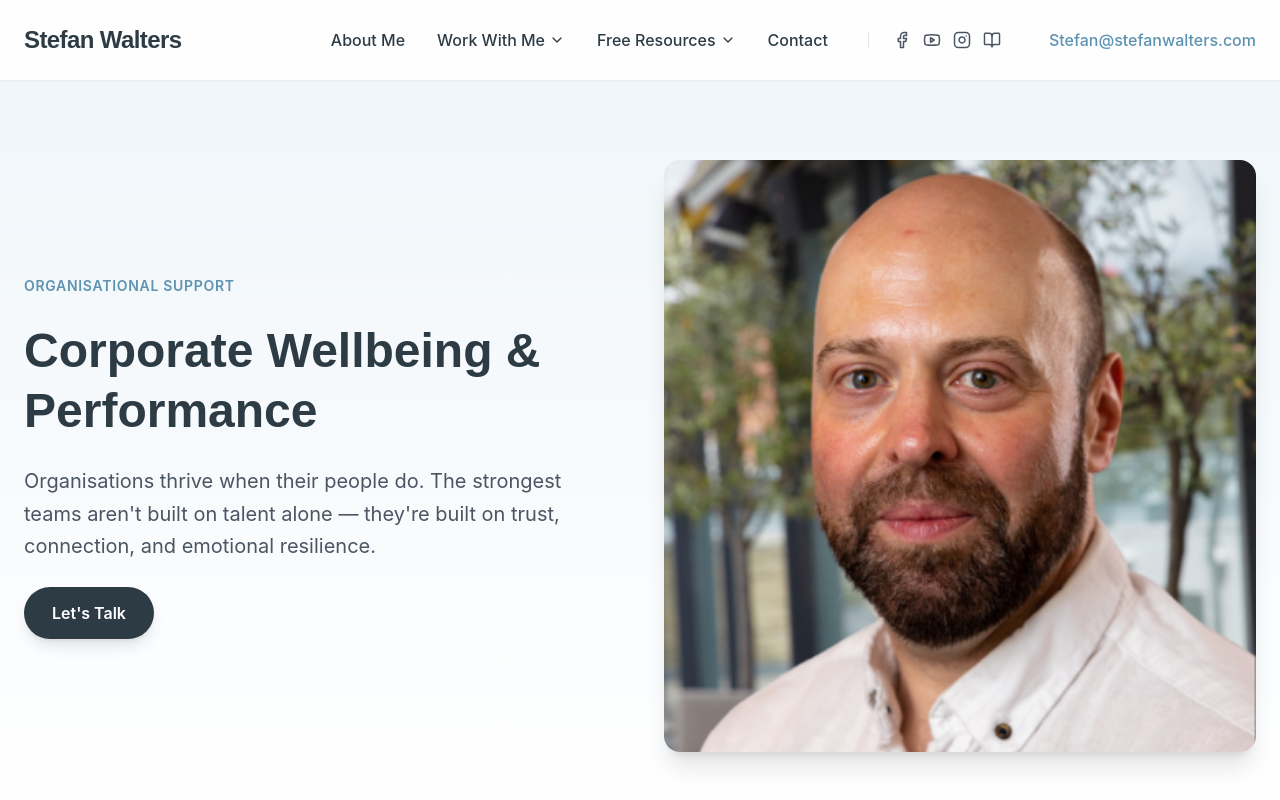
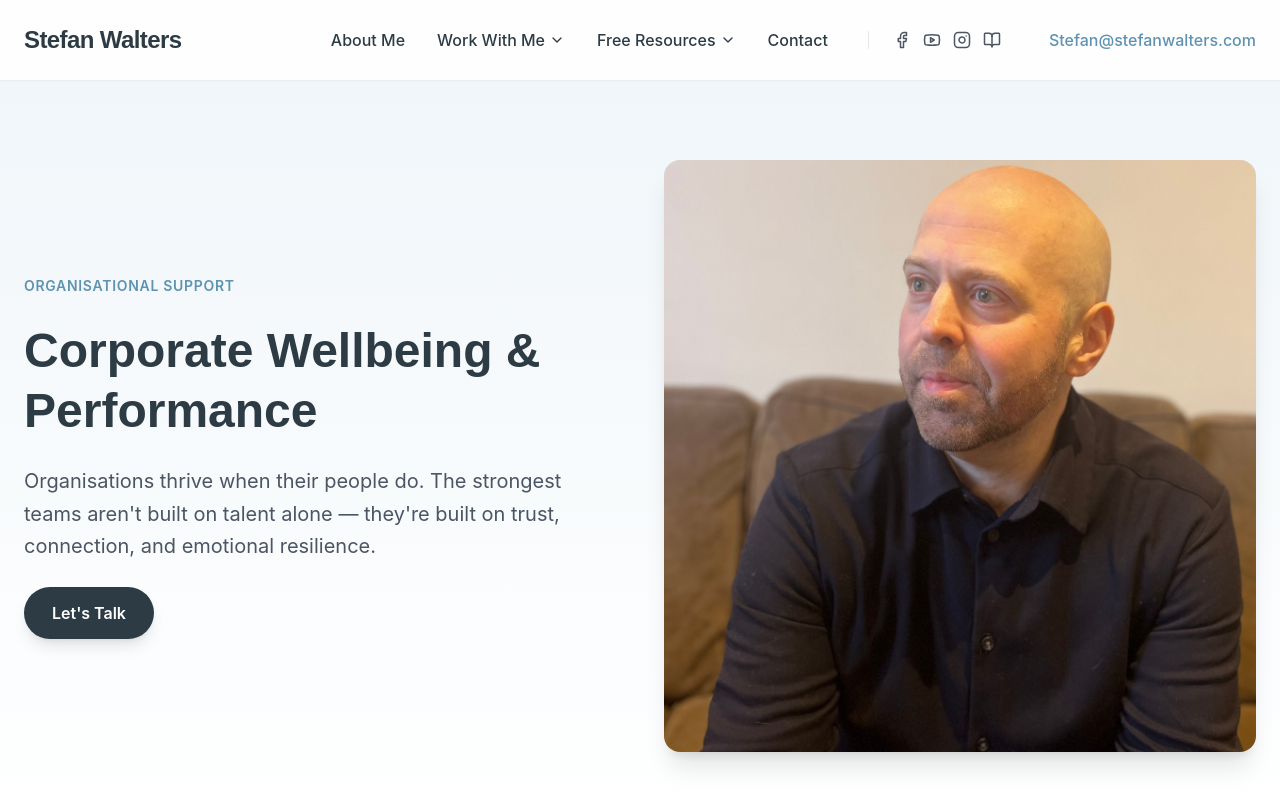
Before and after one commit to Mrhuggies/StefanWalters, a Next.js app: page /corporate in a window 1280 px wide. Shown: the top 800 px of the page. Built offline with nearby package versions, Linux system fonts and the light colour scheme.

Commit message:
image updates

```diff
--- a/app/corporate/page.tsx
+++ b/app/corporate/page.tsx
@@ -36,7 +36,7 @@ export default function CorporatePage() {
             </div>
             <div className="relative aspect-square rounded-2xl overflow-hidden shadow-xl">
               <Image
-                src="/images/stefan4.png"
+                src="/images/stefan5.jpeg"
                 alt="Corporate Coaching Session"
                 fill
                 className="object-cover"
```
Also changed, not shown: public/images/stefan5.jpeg (added).
